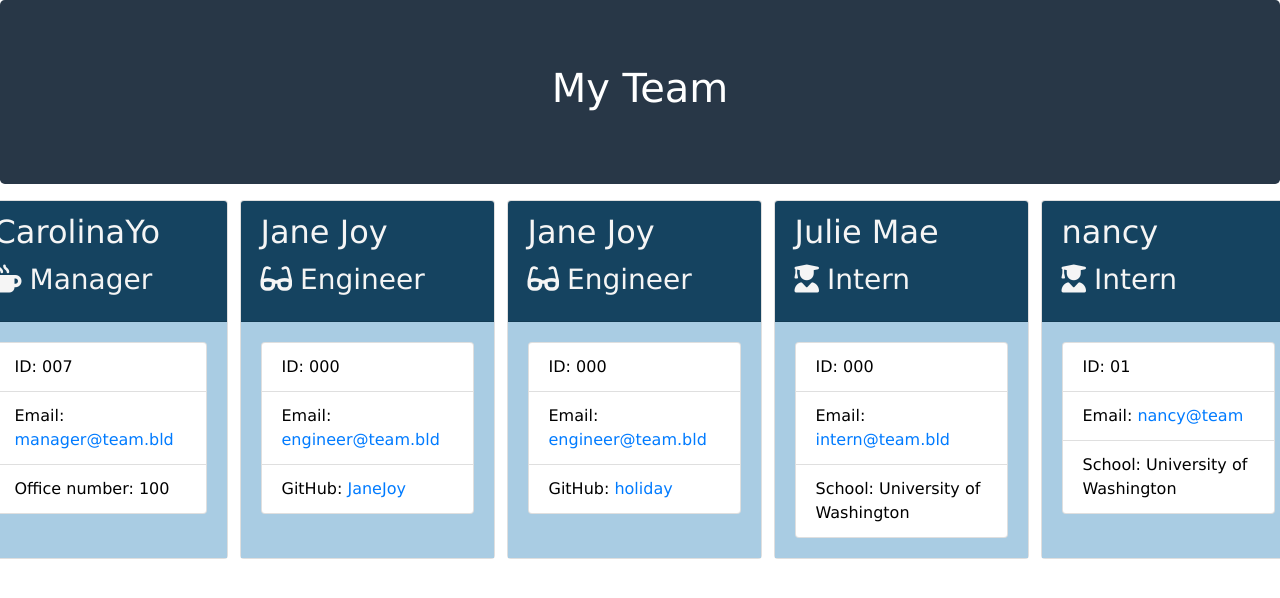
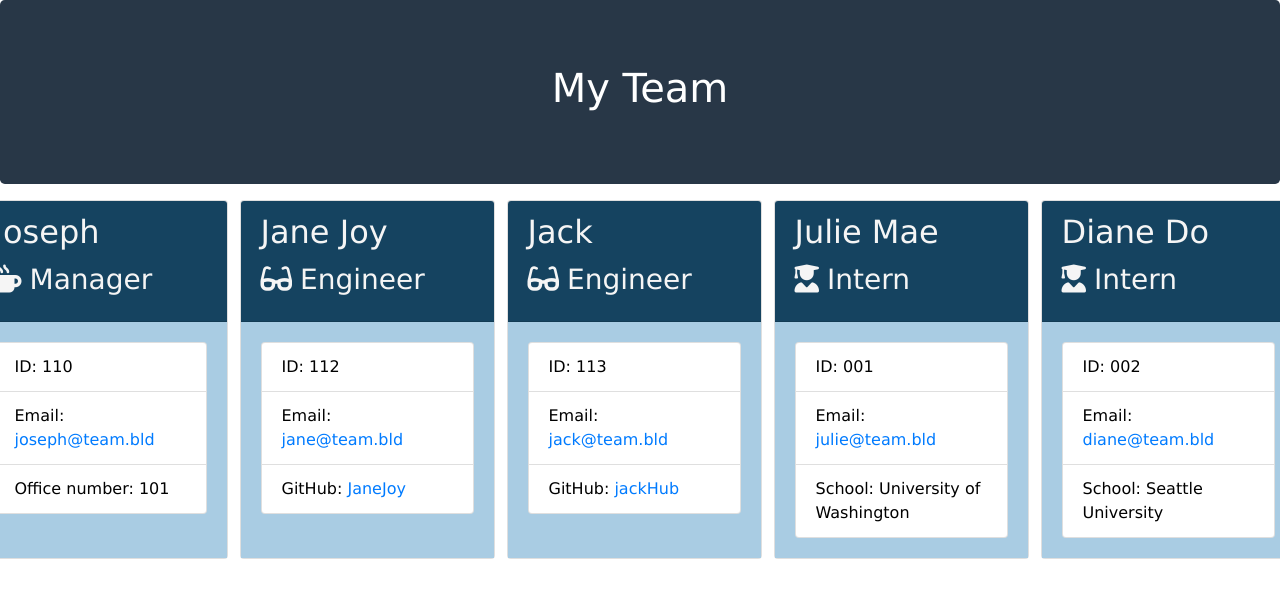
Before and after one commit to CarolinaYo/employee-sumary, a website: page Develop/output/team.html in a window 1280 px wide. Drawn offline with nearby package versions, Linux system fonts and the light colour scheme.

Commit message:
test run html.

```diff
--- a/Develop/output/team.html
+++ b/Develop/output/team.html
@@ -8,7 +8,7 @@
     <title>My Team</title>
     <link rel="stylesheet" href="https://stackpath.bootstrapcdn.com/bootstrap/4.3.1/css/bootstrap.min.css"
         integrity="sha384-ggOyR0iXCbMQv3Xipma34MD+dH/1fQ784/j6cY/iJTQUOhcWr7x9JvoRxT2MZw1T" crossorigin="anonymous">
-    <link rel="stylesheet" href="./style.css">
+    <link rel="stylesheet" href="style.css">
     <script src="https://kit.fontawesome.com/c502137733.js"></script>
 </head>
 
@@ -25,14 +25,14 @@
             <div class="team-area col-12 d-flex justify-content-center">
                 <div class="card employee-card">
     <div class="card-header">
-        <h2 class="card-title">CarolinaYo</h2>
+        <h2 class="card-title">Joseph</h2>
         <h3 class="card-title"><i class="fas fa-mug-hot mr-2"></i>Manager</h3>
     </div>
     <div class="card-body">
         <ul class="list-group">
-            <li class="list-group-item">ID: 007</li>
-            <li class="list-group-item">Email: <a href="mailto:manager@team.bld">manager@team.bld</a></li>
-            <li class="list-group-item">Office number: 100</li>
+            <li class="list-group-item">ID: 110</li>
+            <li class="list-group-item">Email: <a href="mailto:joseph@team.bld">joseph@team.bld</a></li>
+            <li class="list-group-item">Office number: 101</li>
         </ul>
     </div>
 </div>
@@ -43,22 +43,22 @@
     </div>
     <div class="card-body">
         <ul class="list-group">
-            <li class="list-group-item">ID: 000</li>
-            <li class="list-group-item">Email: <a href="mailto:engineer@team.bld">engineer@team.bld</a></li>
+            <li class="list-group-item">ID: 112</li>
+            <li class="list-group-item">Email: <a href="mailto:jane@team.bld">jane@team.bld</a></li>
             <li class="list-group-item">GitHub: <a href="https://github.com/JaneJoy" target="_blank" rel="noopener noreferrer">JaneJoy</a></li>
         </ul>
     </div>
 </div>
 <div class="card employee-card">
     <div class="card-header">
-        <h2 class="card-title">Jane Joy</h2>
+        <h2 class="card-title">Jack </h2>
         <h3 class="card-title"><i class="fas fa-glasses mr-2"></i>Engineer</h3>
     </div>
     <div class="card-body">
         <ul class="list-group">
-            <li class="list-group-item">ID: 000</li>
-            <li class="list-group-item">Email: <a href="mailto:engineer@team.bld">engineer@team.bld</a></li>
-            <li class="list-group-item">GitHub: <a href="https://github.com/holiday" target="_blank" rel="noopener noreferrer">holiday</a></li>
+            <li class="list-group-item">ID: 113</li>
+            <li class="list-group-item">Email: <a href="mailto:jack@team.bld">jack@team.bld</a></li>
+            <li class="list-group-item">GitHub: <a href="https://github.com/jackHub" target="_blank" rel="noopener noreferrer">jackHub</a></li>
         </ul>
     </div>
 </div>
@@ -69,22 +69,22 @@
     </div>
     <div class="card-body">
         <ul class="list-group">
-            <li class="list-group-item">ID: 000</li>
-            <li class="list-group-item">Email: <a href="mailto:intern@team.bld">intern@team.bld</a></li>
+            <li class="list-group-item">ID: 001</li>
+            <li class="list-group-item">Email: <a href="mailto:julie@team.bld">julie@team.bld</a></li>
             <li class="list-group-item">School: University of Washington</li>
         </ul>
     </div>
 </div>
 <div class="card employee-card">
     <div class="card-header">
-        <h2 class="card-title">nancy</h2>
+        <h2 class="card-title">Diane Do</h2>
         <h3 class="card-title"><i class="fas fa-user-graduate mr-2"></i>Intern</h3>
     </div>
     <div class="card-body">
         <ul class="list-group">
-            <li class="list-group-item">ID: 01</li>
-            <li class="list-group-item">Email: <a href="mailto:nancy@team">nancy@team</a></li>
-            <li class="list-group-item">School: University of Washington</li>
+            <li class="list-group-item">ID: 002</li>
+            <li class="list-group-item">Email: <a href="mailto:diane@team.bld">diane@team.bld</a></li>
+            <li class="list-group-item">School: Seattle University</li>
         </ul>
     </div>
 </div>
```
